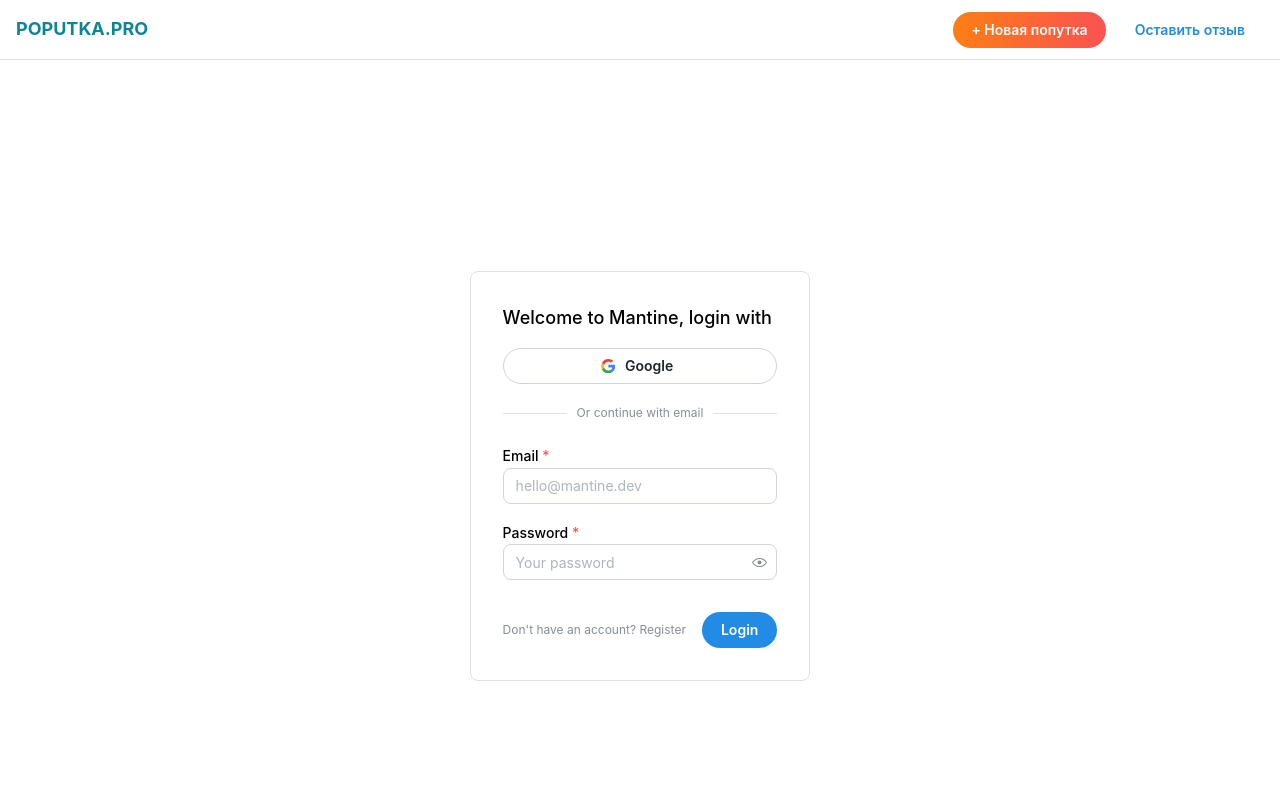
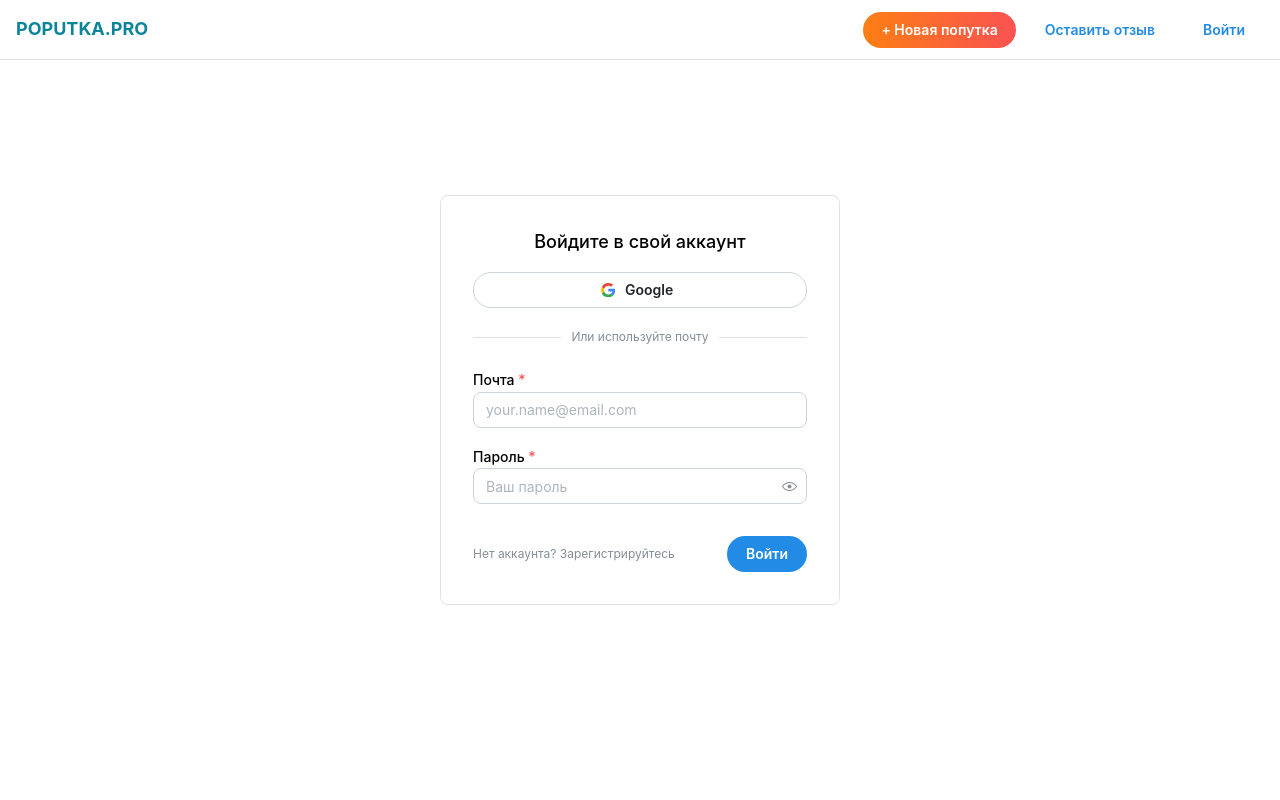
Before and after one commit to bakai-taalaibek/carpool, a Next.js app in the folder client/: page /auth in a window 1280 px wide. Shown: the top 800 px of the page. Built offline with nearby package versions, Linux system fonts and the light colour scheme.

Commit message:
Refine auth

```diff
--- a/client/app/auth/page.tsx
+++ b/client/app/auth/page.tsx
@@ -24,7 +24,7 @@ export default function AuthenticationForm(props: PaperProps) {
       email: "",
       name: "",
       password: "",
-      terms: true,
+      terms: false,
     },
 
     validate: {
@@ -37,10 +37,18 @@ export default function AuthenticationForm(props: PaperProps) {
   });
 
   return (
-    <Center h="100svh">
-      <Paper radius="md" p="xl" withBorder {...props}>
-        <Text size="lg" fw={500}>
-          Welcome to Mantine, {type} with
+    <Center
+      style={{
+        position: "absolute",
+        width: "100%",
+        height: "100%",
+        top: 0,
+        left: 0,
+      }}
+    >
+      <Paper radius="md" p="xl" withBorder w={400} {...props}>
+        <Text size="lg" fw={500} ta="center">
+          {type === "login" ? "Войдите в свой аккаунт" : "Регистрация"}
         </Text>
 
         <Button
@@ -54,18 +62,14 @@ export default function AuthenticationForm(props: PaperProps) {
           Google
         </Button>
 
-        <Divider
-          label="Or continue with email"
-          labelPosition="center"
-          my="lg"
-        />
+        <Divider label="Или используйте почту" labelPosition="center" my="lg" />
 
         <form onSubmit={form.onSubmit(() => {})}>
           <Stack>
             {type === "register" && (
               <TextInput
-                label="Name"
-                placeholder="Your name"
+                label="Имя"
+                placeholder="Ваше имя"
                 value={form.values.name}
                 onChange={(event) =>
                   form.setFieldValue("name", event.currentTarget.value)
@@ -76,34 +80,33 @@ export default function AuthenticationForm(props: PaperProps) {
 
             <TextInput
               required
-              label="Email"
-              placeholder="hello@mantine.dev"
+              label="Почта"
+              placeholder="your.name@email.com"
               value={form.values.email}
               onChange={(event) =>
                 form.setFieldValue("email", event.currentTarget.value)
               }
-              error={form.errors.email && "Invalid email"}
+              error={form.errors.email && "Недействительная почта"}
               radius="md"
             />
 
             <PasswordInput
               required
-              label="Password"
-              placeholder="Your password"
+              label="Пароль"
+              placeholder="Ваш пароль"
               value={form.values.password}
               onChange={(event) =>
                 form.setFieldValue("password", event.currentTarget.value)
               }
               error={
-                form.errors.password &&
-                "Password should include at least 6 characters"
+                form.errors.password && "Минимальная длина пароля — 6 символов"
               }
               radius="md"
             />
 
             {type === "register" && (
               <Checkbox
-                label="I accept terms and conditions"
+                label="Я принимаю условия"
                 checked={form.values.terms}
                 onChange={(event) =>
                   form.setFieldValue("terms", event.currentTarget.checked)
@@ -121,11 +124,11 @@ export default function AuthenticationForm(props: PaperProps) {
               size="xs"
             >
               {type === "register"
-                ? "Already have an account? Login"
-                : "Don't have an account? Register"}
+                ? "Уже есть аккаунт? Войдите"
+                : "Нет аккаунта? Зарегистрируйтесь"}
             </Anchor>
             <Button type="submit" radius="xl">
-              {upperFirst(type)}
+              {type === "login" ? "Войти" : "Далее"}
             </Button>
           </Group>
         </form>
--- a/client/app/basicMantineLayout.tsx
+++ b/client/app/basicMantineLayout.tsx
@@ -69,6 +69,14 @@ export default function BasicMantineLayout({ children }: { children: any }) {
               >
                 Оставить отзыв
               </Button>
+              <Button
+                component={Link}
+                href="/auth"
+                variant="subtle"
+                radius="xl"
+              >
+                Войти
+              </Button>
             </Group>
           </Group>
         </Group>
```
